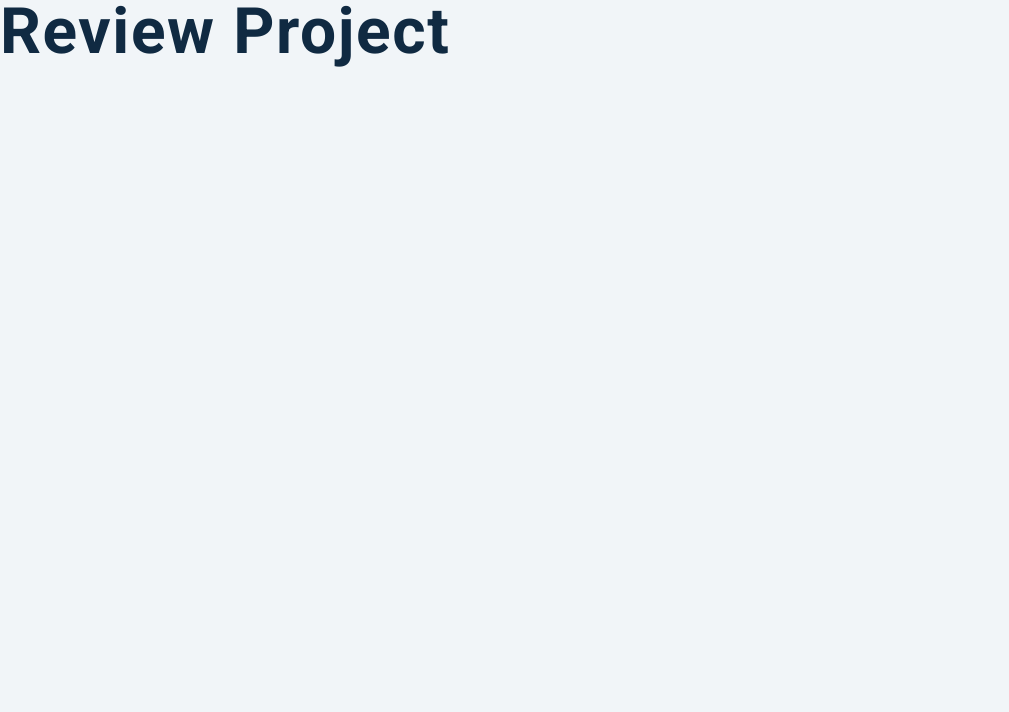
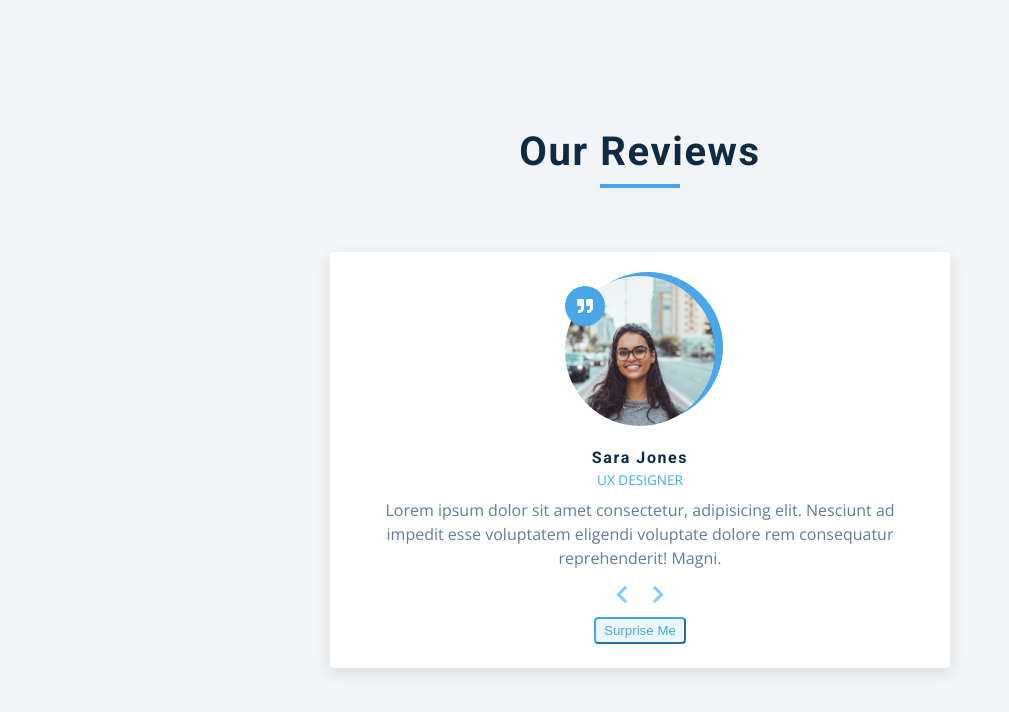
Before and after one commit to Aaron-Kirby/03-reviews, a plain HTML site: page MyWork/index.html in a window 1280 px wide. Shown: the whole page, without its empty margins (0-1009 px from the left). Drawn offline with nearby package versions, Linux system fonts and the light colour scheme.

Commit message:
initial index.html work

```diff
--- a/MyWork/index.html
+++ b/MyWork/index.html
@@ -14,7 +14,37 @@
     <link rel="stylesheet" href="styles.css" />
   </head>
   <body>
-    <h1>review project</h1>
+    <main>
+      <section class="container">
+        <!-- title -->
+        <div class="title">
+          <h2>our reviews</h2>
+          <div class="underline"></div>
+        </div>
+        <!-- review -->
+        <article class="review">
+          <div class="img-container">
+            <img src="./person-1.jpeg" id="person-img" alt="">
+          </div>
+          <h4 id="author">sara jones</h4>
+          <p id="job">ux designer</p>
+          <p id="info">
+            Lorem ipsum dolor sit amet consectetur, adipisicing elit. Nesciunt ad impedit esse voluptatem eligendi voluptate dolore rem consequatur reprehenderit! Magni.
+          </p>
+          <!-- prev next buttons -->
+          <div class="button-container">
+            <button class="prev-btn">
+              <i class="fas fa-chevron-left"></i>
+            </button>
+            <button class="next-btn">
+              <i class="fas fa-chevron-right"></i>
+            </button>
+          </div>
+          <!-- random button -->
+          <button class="random-btn">surprise me</button>
+        </article>
+      </section>
+    </main>
     <!-- javascript -->
     <script src="app.js"></script>
   </body>
```
